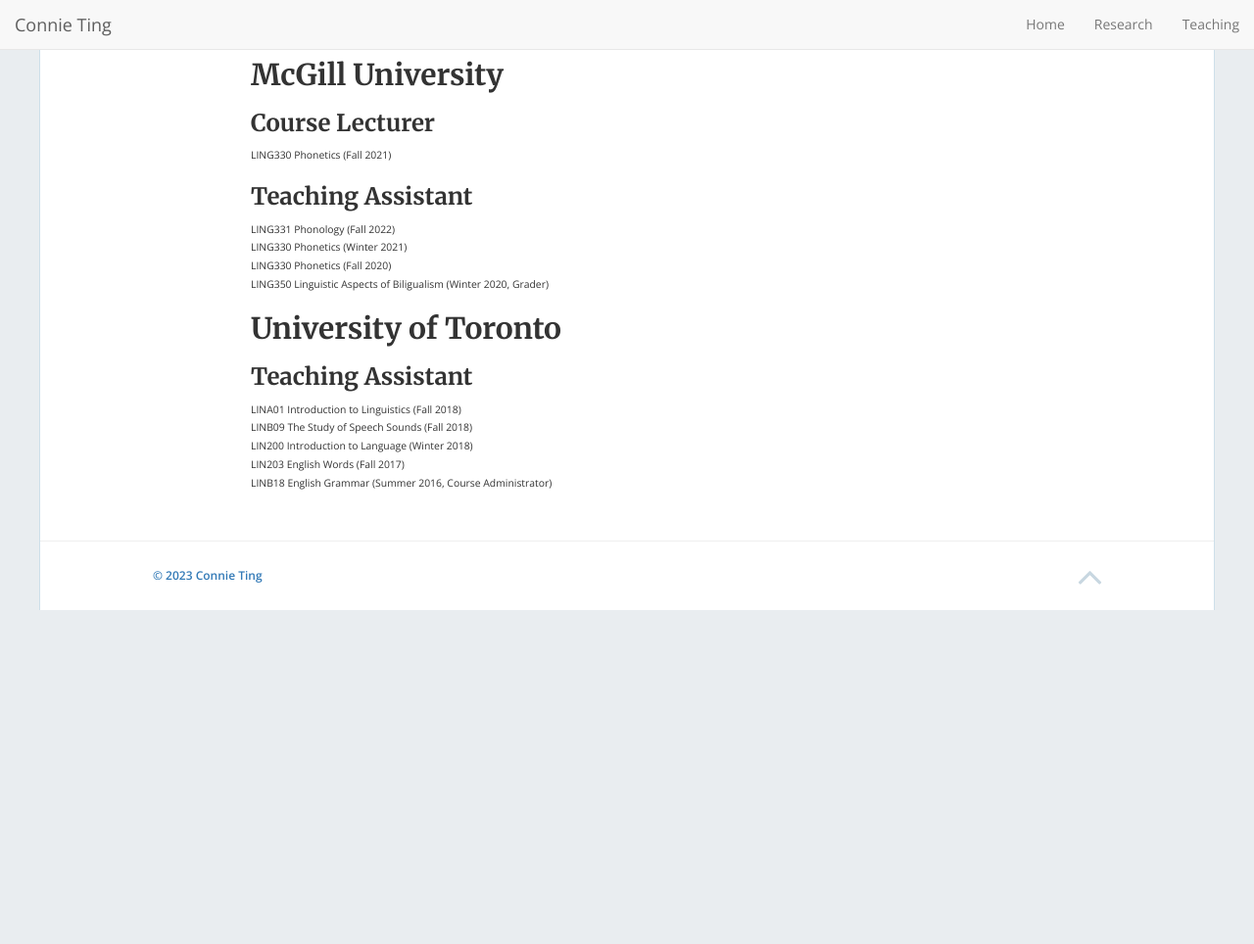
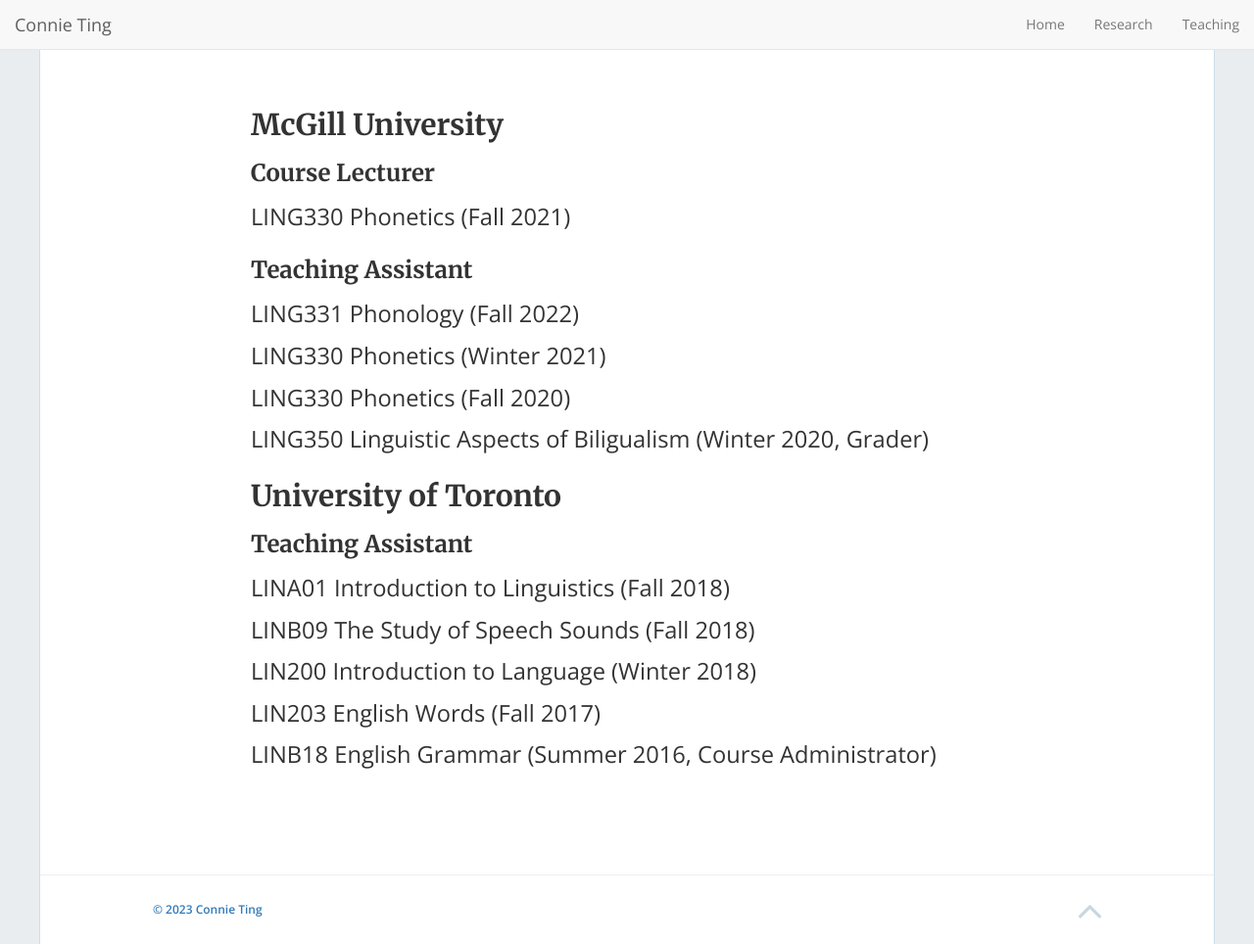
Before and after one commit to connieting/connieting.github.io, a Jekyll site: the page built from teaching.md, in a window 1280 px wide and 964 px high. Shown: the whole window at 98% size. Built offline with Jekyll 4.4.1, drawn with Linux system fonts in a browser that asks for light colours; nearby versions of some CDN libraries.

Commit message:
Update style.scss

```diff
--- a/css/style.scss
+++ b/css/style.scss
@@ -45,7 +45,7 @@
 
 article {
   margin: 5em 0;
-  font-size: 8px
+  font-size: 1.3em;
 }
 
 p {
```
